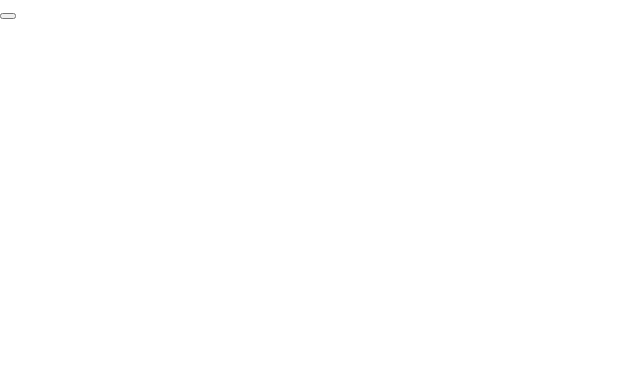
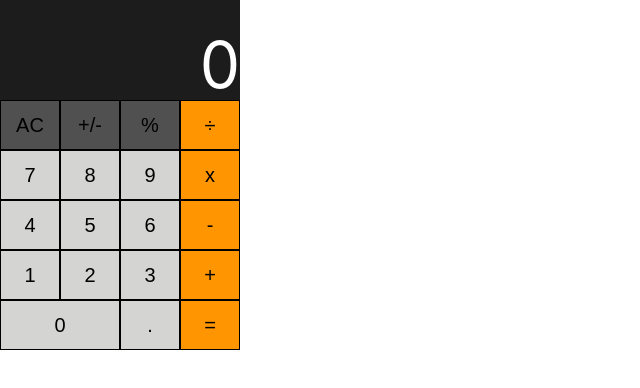
Before and after one commit to GrigIp/Calculator, a React (Create React App) app: page / in a window 1280 px wide. Shown: the top 388 px of the page, without its empty margins (0-640 px from the left). Built offline with nearby package versions, Linux system fonts and the light colour scheme.

Commit message:
no message

```diff
--- a/src/App.js
+++ b/src/App.js
@@ -1,28 +1,24 @@
 import React from "react";
 import logo from "./logo.svg";
 import "./App.css";
-import Number from "./Number.js";
+import Button from "./Button.js";
+import Display from "./Display.js";
+import constant from "./constants";
+import "./Style.css";
 
 const App = () => {
-  return <Number />;
-  /*  return (
-    <div className="App">
-      <header className="App-header">
-        <img src={logo} className="App-logo" alt="logo" />
-        <p>
-          Edit <code>src/App.js</code> and save to reload.
-        </p>
-        <a
-          className="App-link"
-          href="https://reactjs.org"
-          target="_blank"
-          rel="noopener noreferrer"
-        >
-          Learn React
-        </a>
-      </header>
-    </div>
-  );*/
+  let index = 0;
+  let arr = constant.arr;
+  return (
+    <>
+      <Display />
+      <div className="ButtonsArea">
+        {arr.map(value => (
+          <Button key={value} index={index++} value={value} />
+        ))}
+      </div>
+    </>
+  );
 };
 
 export default App;
--- a/src/Style.css
+++ b/src/Style.css
@@ -17,7 +17,7 @@
   line-height: 130px;
 }
 
-.bla {
+.ButtonsArea {
   width: 240px;
   height: 250px;
   background-color: red;
```
